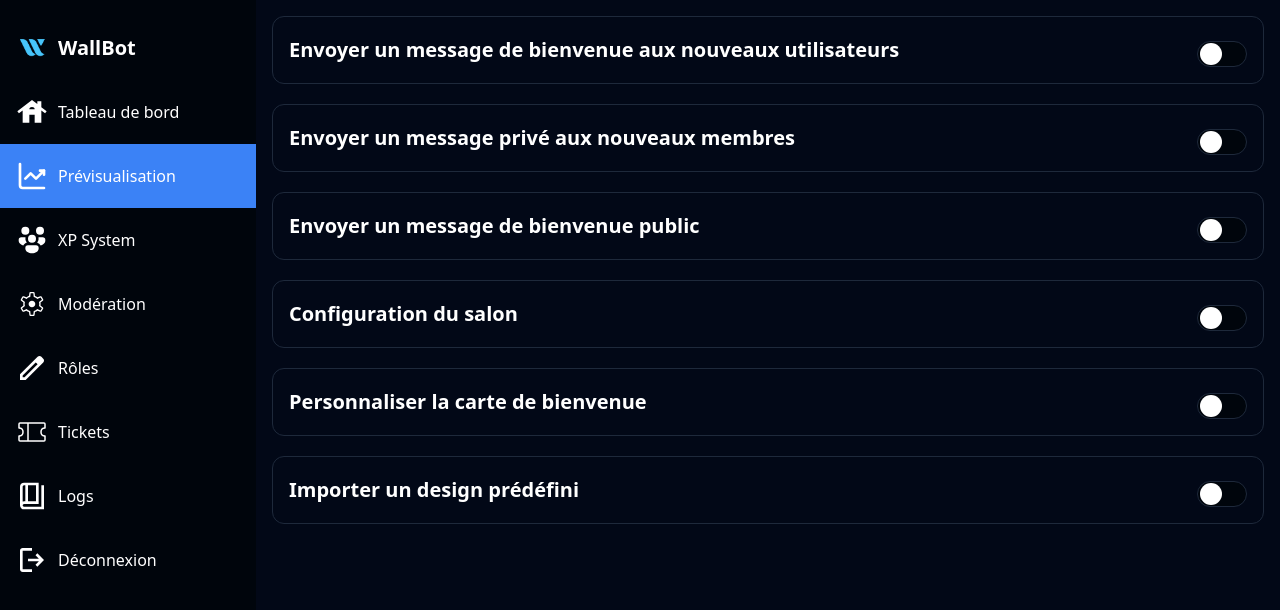
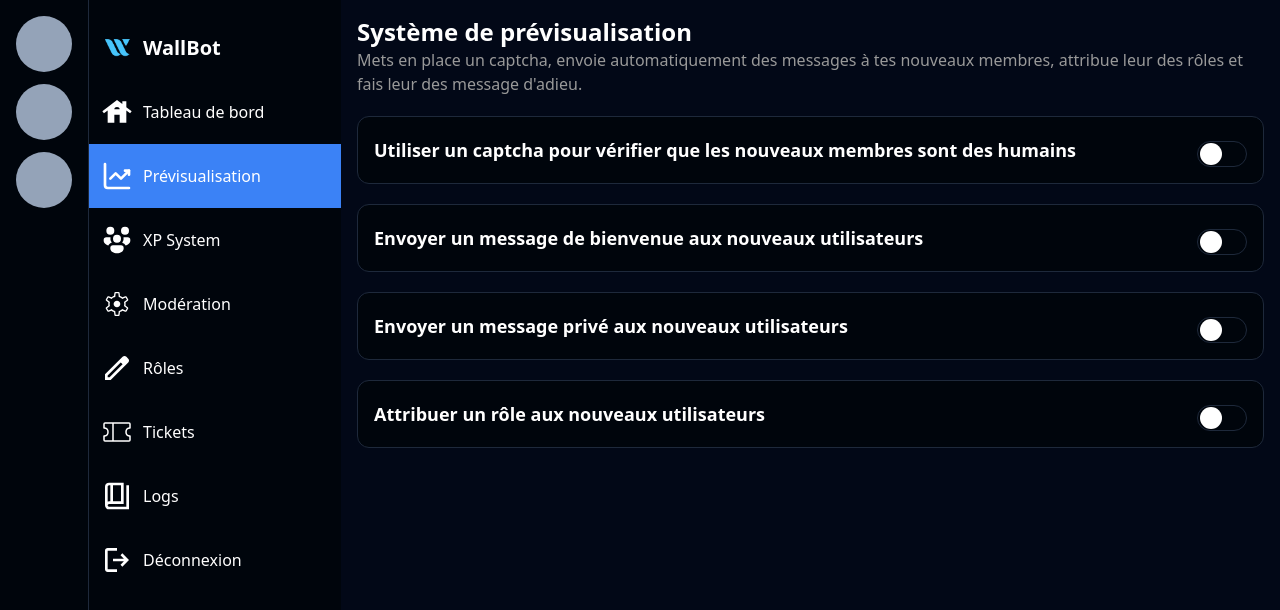
Before and after one commit to ValentinRndn/dashboard-wallbot, a Vue app: page /preview in a window 1280 px wide. Shown: the top 610 px of the page. Built offline with nearby package versions, Linux system fonts and the light colour scheme.

Commit message:
[ADD] Préavisualisation détails

```diff
--- a/src/App.vue
+++ b/src/App.vue
@@ -1,10 +1,15 @@
 <template>
   <div class="flex min-h-screen">
-    <!-- Sidebar Component -->
-    <sidebar />
+    <!-- Barre latérale gauche -->
+    <div class="flex-shrink-0 w-64 md:w-1/5 lg:w-1/6 bg-gray-800 text-white">
+      <!-- ServerBar Component -->
+      <serverBar />
+      <!-- Sidebar Component -->
+      <sidebar />
+    </div>
 
-    <!-- Main Content Area -->
-    <div class="flex-1 p-4 bg-dark-blue text-white">
+      <!-- Contenu principal -->
+      <div class="flex-1 p-4 bg-dark-blue text-white ml-[85px] lg:ml-[16rem]">
       <!-- Contenu de la vue actuelle -->
       <router-view />
     </div>
@@ -12,9 +17,10 @@
 </template>
 
 <style>
-
+/* Ajoutez des styles personnalisés ici si nécessaire */
 </style>
 
 <script setup>
 import sidebar from './components/sidebar.vue';
+import serverBar from './components/serverBar.vue';
 </script>
--- /dev/null
+++ b/src/components/serverBar.vue
@@ -0,0 +1,25 @@
+<template>
+<div class="server-container fixed top-0 left-0 bg-dark-blue2 min-h-[100vh] overflow-hidden p-4 z-50 flex flex-col items-center gap-3 border-r border-r-slate-800">
+    <router-link to=''>
+    <div class="server w-14 h-14 rounded-full bg-slate-400">
+    </div>
+</router-link>
+<router-link to=''>
+    <div class="server w-14 h-14 rounded-full bg-slate-400">
+    </div>
+</router-link>
+<router-link to=''>
+    <div class="server w-14 h-14 rounded-full bg-slate-400">
+    </div>
+</router-link>
+</div>
+
+</template>
+
+
+<script>
+export default {
+    name: 'serverBar',
+}
+
+</script>
--- a/src/components/sidebar.vue
+++ b/src/components/sidebar.vue
@@ -1,21 +1,31 @@
 <template>
-
+  <div class="sidebar-container">
+    <div class="server-container fixed top-0 left-0 bg-dark-blue2 min-h-[100vh] overflow-hidden p-4 z-50 flex flex-col items-center gap-3 border-r border-r-slate-800">
+      <router-link to=''>
+        <div class="server w-14 h-14 rounded-full bg-slate-400"></div>
+      </router-link>
+      <router-link to=''>
+        <div class="server w-14 h-14 rounded-full bg-slate-400"></div>
+      </router-link>
+      <router-link to=''>
+        <div class="server w-14 h-14 rounded-full bg-slate-400"></div>
+      </router-link>
+    </div>
 <div>
     <!-- Bouton hamburger pour le mobile -->
     <button
-      class="mobile-menu-button fixed top-4 left-4 z-30 bg-dark-blue2 text-white p-2 rounded-md lg:hidden"
+      class="mobile-menu-button fixed top-4 left-20 z-30 bg-dark-blue2 text-white p-2 rounded-md lg:hidden"
       @click="toggleMenu"
     >
-      <!-- Icone du menu burger -->
+      <!-- Icône du menu burger -->
       <svg xmlns="http://www.w3.org/2000/svg" width="24" height="24" viewBox="0 0 24 24">
         <path fill="#ffffff" d="M3 6h18v2H3zM3 12h18v2H3zM3 18h18v2H3z" />
       </svg>
     </button>
 
-    <!-- Sidebar -->
     <aside
       :class="['sidebar', { 'open': isMenuOpen }]"
-      class="fixed top-0 left-0 min-h-[100vh] overflow-hidden p-4 bg-dark-blue2 ease-out duration-200 lg:relative lg:flex lg:flex-col lg:translate-x-0"
+      class="fixed top-0 left-[85px] min-h-[100vh] overflow-hidden p-4 bg-dark-blue2 ease-out duration-200 lg:relative lg:flex lg:flex-col lg:translate-x-0 lg:min-w-[16rem]"
     >
       <!-- Navigation -->
       <div class="navigation my-0 -mx-4 z-10">
@@ -67,6 +77,9 @@
 
     </aside>
   </div>
+
+
+  </div>
   </template>
 
 
@@ -93,7 +106,6 @@
     isMenuOpen.value = !isMenuOpen.value;
   };
   </script>
-
   <style scoped>
   /* Styles pour le bouton du menu burger */
   .mobile-menu-button {
@@ -105,8 +117,8 @@
   .sidebar {
     transform: translateX(-100%);
     transition: transform 0.3s ease-out;
-    z-index: 20; /* S'assure que le menu est au-dessus du contenu */
-    width: 16rem; /* Largeur fixe pour le menu */
+    z-index: 20;
+    width: 16rem;
   }
 
   .sidebar.open {
@@ -146,7 +158,7 @@
 
     /* Ajoute une marge gauche au contenu principal quand la sidebar est visible */
     .content {
-      margin-left: 16rem; /* Largeur de la sidebar */
+      margin-left: 16rem;
     }
   }
   </style>
--- a/src/views/preview.vue
+++ b/src/views/preview.vue
@@ -1,10 +1,50 @@
 <template>
     <div class="preview flex flex-col gap-5">
+      <div class="previsualisation-desc">
+        <h1 class="text-2xl font-semibold">Système de prévisualisation</h1>
+        <p class="text-light-grey ">Mets en place un captcha, envoie automatiquement des messages à tes nouveaux membres, attribue leur des rôles et fais leur des message d'adieu.</p>
+      </div>
+            <!-- Bouton Toggle pour le captcha-->
+            <div class="welcomeMessage border border-slate-800 rounded-xl bg-dark-blue2">
+        <div class="welcomeMessageTitle flex w-full justify-between items-center p-4">
+          <h2 class="text-lg font-semibold">Utiliser un captcha pour vérifier que les nouveaux membres sont des humains</h2>
+
+          <!-- Bouton toggle personnalisé -->
+          <input
+            id="cb-captcha"
+            type="checkbox"
+            class="hide-me"
+            aria-labelledby="cb-label"
+            @change="toggleCaptcha"
+            :checked="isCaptchaOpen"
+          >
+          <label for="cb-captcha" class="toggle"></label>
+        </div>
+
+        <!-- Section de configuration des messages de bienvenue -->
+        <div v-if="isCaptchaOpen" class="welcome-config p-4">
+          <div class="flex flex-col gap-4">
+            <textarea
+              id="welcome-message"
+              v-model="CaptchaConfig"
+              class="p-2 rounded-md border bg-dark-blue2 border-slate-800"
+              rows="4"
+              placeholder="Entrez votre message de bienvenue ici..."
+            ></textarea>
+
+          </div>
+        </div>
+      </div>
+
+
+<!---------------------------------------------------------------------------------------------- -->
 
       <!-- Bouton Toggle pour la configuration des messages de bienvenue -->
-      <div class="welcomeMessage border border-slate-800 rounded-xl">
+      <div class="welcomeMessage border border-slate-800 rounded-xl bg-dark-blue2">
         <div class="welcomeMessageTitle flex w-full justify-between items-center p-4">
-          <h1 class="text-xl font-semibold">Envoyer un message de bienvenue aux nouveaux utilisateurs</h1>
+          <h2 class="text-lg font-semibold">Envoyer un message de bienvenue aux nouveaux utilisateurs</h2>
+
+
 
           <!-- Bouton toggle personnalisé -->
           <input
@@ -19,23 +59,46 @@
 
         <!-- Section de configuration des messages de bienvenue -->
         <div v-if="isWelcomeConfigOpen" class="welcome-config p-4">
+
+          <h3 class="text-light-grey">Salon des Messages de Bienvenue <span class="text-red">*</span> </h3>
+          <select class=" rounded-md border bg-dark-blue2 border-slate-800 mb-4  mt-2 pl-3 py-2 pr-24">
+            <option value="general">Général</option>
+            <option value="welcome">Bienvenue</option>
+            <option value="rules">Règles</option>
+        </select>
+
+
+          <div class="border-b border-slate-800 mb-4"></div>
+
+
           <div class="flex flex-col gap-4">
             <textarea
               id="welcome-message"
               v-model="welcomeMessage"
-              class="p-2 rounded-md border bg-dark-blue2 border-slate-800"
+              class="p-2 rounded-md border bg-dark-blue2 border-slate-800 w-1/3 mb-4"
               rows="4"
               placeholder="Entrez votre message de bienvenue ici..."
             ></textarea>
           </div>
+          <div class="border-b border-slate-800 mb-4"></div>
+
+          <!-- Rôle d'arrivée -->
+          <h3 class="text-light-grey">Rôle d'arrivée <span class="text-red">*</span> </h3>
+          <select class=" rounded-md border bg-dark-blue2 border-slate-800 mb-4  mt-2 pl-3 py-2 pr-24">
+            <option value="general">Admin</option>
+            <option value="welcome">Modo</option>
+            <option value="rules">Membre</option>
+        </select>
         </div>
+
+
       </div>
 
 <!---------------------------------------------------------------------------------------------- -->
       <!-- Bouton Toggle pour la configuration des messages privés des nouveaux membres -->
-      <div class="welcomeMessage border border-slate-800 rounded-xl">
+      <div class="welcomeMessage border border-slate-800 rounded-xl bg-dark-blue2">
         <div class="welcomeMessageTitle flex w-full justify-between items-center p-4">
-          <h1 class="text-xl font-semibold">Envoyer un message privé aux nouveaux membres</h1>
+          <h2 class="text-lg font-semibold">Envoyer un message privé aux nouveaux utilisateurs</h2>
 
           <!-- Bouton toggle personnalisé -->
           <input
@@ -52,21 +115,21 @@
         <div v-if="isPrivateMessageConfigOpen" class="welcome-config p-4">
           <div class="flex flex-col gap-4">
             <textarea
-              id="private-message"
-              v-model="privateMessage"
-              class="p-2 rounded-md border bg-dark-blue2 border-slate-800"
+              id="welcome-message"
+              v-model="welcomeMessage"
+              class="p-2 rounded-md border bg-dark-blue2 border-slate-800 w-1/3 mb-4"
               rows="4"
-              placeholder="Entrez votre message privé ici..."
+              placeholder="Entrez votre message de bienvenue ici..."
             ></textarea>
           </div>
         </div>
       </div>
 <!---------------------------------------------------------------------------------------------- -->
 
-            <!-- Bouton Toggle pour la configuration des messages de bienvenu public -->
-            <div class="welcomeMessage border border-slate-800 rounded-xl">
+            <!-- Bouton Toggle pour la configuration des rôles à l'arrivée -->
+            <div class="welcomeMessage border border-slate-800 rounded-xl bg-dark-blue2">
         <div class="welcomeMessageTitle flex w-full justify-between items-center p-4">
-          <h1 class="text-xl font-semibold">Envoyer un message de bienvenue public</h1>
+          <h2 class="text-lg font-semibold">Attribuer un rôle aux nouveaux utilisateurs</h2>
 
           <!-- Bouton toggle personnalisé -->
           <input
@@ -74,128 +137,27 @@
             type="checkbox"
             class="hide-me"
             aria-labelledby="cb-label"
-            @change="togglePublicMessageConfig"
-            :checked="isPublicMessageConfigOpen"
+            @change="toggleConfigRole"
+            :checked="isRoleConfigOpen"
           >
           <label for="cb-toggle" class="toggle"></label>
         </div>
 
         <!-- Section de configuration des messages de bienvenue -->
-        <div v-if="isPublicMessageConfigOpen" class="welcome-config p-4">
-          <div class="flex flex-col gap-4">
-            <textarea
-              id="welcome-public-message"
-              v-model="publicMessage"
-              class="p-2 rounded-md border bg-dark-blue2 border-slate-800"
-              rows="4"
-              placeholder="Entrez votre message de bienvenue ici..."
-            ></textarea>
-
-          </div>
-        </div>
-      </div>
-<!---------------------------------------------------------------------------------------------- -->
-
-            <!-- Bouton Toggle pour la configuration du salon -->
-            <div class="welcomeMessage border border-slate-800 rounded-xl">
-        <div class="welcomeMessageTitle flex w-full justify-between items-center p-4">
-          <h1 class="text-xl font-semibold">Configuration du salon</h1>
-
-          <!-- Bouton toggle personnalisé -->
-          <input
-            id="cb-toggle-config-room"
-            type="checkbox"
-            class="hide-me"
-            aria-labelledby="cb-label"
-            @change="toggleRoomConfig"
-            :checked="isRoomConfigOpen"
-          >
-          <label for="cb-toggle-config-room" class="toggle"></label>
-        </div>
-
-        <!-- Section de configuration des messages de bienvenue -->
-        <div v-if="isRoomConfigOpen" class="welcome-config p-4">
-          <div class="flex flex-col gap-4">
-            <textarea
-              id="room-config"
-              v-model="roomConfig"
-              class="p-2 rounded-md border bg-dark-blue2 border-slate-800"
-              rows="4"
-              placeholder="Entrez votre message de bienvenue ici..."
-            ></textarea>
-
-          </div>
+        <div v-if="isRoleConfigOpen" class="welcome-config p-4">
+          <!-- Rôle d'arrivée -->
+          <h3 class="text-light-grey">Rôle d'arrivée</h3>
+          <select class=" rounded-md border bg-dark-blue2 border-slate-800 mb-4  mt-2 pl-3 py-2 pr-24">
+            <option value="general">Admin</option>
+            <option value="welcome">Modo</option>
+            <option value="rules">Membre</option>
+        </select>
         </div>
       </div>
 
       <!---------------------------------------------------------------------------------------------- -->
 
-            <!-- Bouton Toggle pour la configuration du thème de la carte de bienvenue -->
-            <div class="welcomeMessage border border-slate-800 rounded-xl">
-        <div class="welcomeMessageTitle flex w-full justify-between items-center p-4">
-          <h1 class="text-xl font-semibold">Personnaliser la carte de bienvenue</h1>
 
-          <!-- Bouton toggle personnalisé -->
-          <input
-            id="cb-toggle-welcome-card"
-            type="checkbox"
-            class="hide-me"
-            aria-labelledby="cb-label"
-            @change="toggleWelcomeCardConfig"
-            :checked="isWelcomeCardConfigOpen"
-          >
-          <label for="cb-toggle-welcome-card" class="toggle"></label>
-        </div>
-
-        <!-- Section de configuration des messages de bienvenue -->
-        <div v-if="isWelcomeCardConfigOpen" class="welcome-config p-4">
-          <div class="flex flex-col gap-4">
-            <textarea
-              id="welcome-message"
-              v-model="welcomeCardConfig"
-              class="p-2 rounded-md border bg-dark-blue2 border-slate-800"
-              rows="4"
-              placeholder="Entrez votre message de bienvenue ici..."
-            ></textarea>
-
-          </div>
-        </div>
-      </div>
-
-
-            <!---------------------------------------------------------------------------------------------- -->
-
-            <!-- Bouton Toggle pour la configuration d'un design prédéfini -->
-            <div class="welcomeMessage border border-slate-800 rounded-xl">
-        <div class="welcomeMessageTitle flex w-full justify-between items-center p-4">
-          <h1 class="text-xl font-semibold">Importer un design prédéfini</h1>
-
-          <!-- Bouton toggle personnalisé -->
-          <input
-            id="cb-toggle-predefined-design"
-            type="checkbox"
-            class="hide-me"
-            aria-labelledby="cb-label"
-            @change="togglePredefinedDesignConfig"
-            :checked="isPredefinedDesignConfigOpen"
-          >
-          <label for="cb-toggle-predefined-design" class="toggle"></label>
-        </div>
-
-        <!-- Section de configuration des messages de bienvenue -->
-        <div v-if="isPredefinedDesignConfigOpen" class="welcome-config p-4">
-          <div class="flex flex-col gap-4">
-            <textarea
-              id="welcome-message"
-              v-model="predefinedDesignConfig"
-              class="p-2 rounded-md border bg-dark-blue2 border-slate-800"
-              rows="4"
-              placeholder="Entrez votre message de bienvenue ici..."
-            ></textarea>
-
-          </div>
-        </div>
-      </div>
 
     </div>
   </template>
@@ -206,17 +168,15 @@
   // États pour chaque section de configuration
   const isWelcomeConfigOpen = ref(false);
   const isPrivateMessageConfigOpen = ref(false);
-  const isPublicMessageConfigOpen = ref(false);
-  const isRoomConfigOpen = ref(false);
-  const isWelcomeCardConfigOpen = ref(false);
+  const isRoleConfigOpen = ref(false);
+  const isCaptchaOpen = ref(false);
   const isPredefinedDesignConfigOpen = ref(false);
 
 
   // Messages pour chaque section
   const welcomeMessage = ref('');
   const privateMessage = ref('');
-    const publicMessage = ref('');
-    const roomConfig = ref('');
+    const configRole = ref('');
     const welcomeCardConfig = ref('');
     const predefinedDesignConfig = ref('');
 
@@ -230,16 +190,13 @@
     isPrivateMessageConfigOpen.value = !isPrivateMessageConfigOpen.value;
   };
 
-    const togglePublicMessageConfig = () => {
-        isPublicMessageConfigOpen.value = !isPublicMessageConfigOpen.value;
+    const toggleConfigRole = () => {
+        isRoleConfigOpen.value = !isRoleConfigOpen.value;
     };
 
-    const toggleRoomConfig = () => {
-        isRoomConfigOpen.value = !isRoomConfigOpen.value;
-    };
 
-    const toggleWelcomeCardConfig = () => {
-        isWelcomeCardConfigOpen.value = !isWelcomeCardConfigOpen.value;
+    const toggleCaptcha = () => {
+        isCaptchaOpen.value = !isCaptchaOpen.value;
     };
 
     const togglePredefinedDesignConfig = () => {
--- a/tailwind.config.js
+++ b/tailwind.config.js
@@ -13,6 +13,7 @@ export default {
         'dark-blue': '#020817',
         'dark-blue2': '#00050c',
         'dark-progress': '#0E2043',
+        'red': '#ff6262',
 
       },
       fontFamily: {
```
